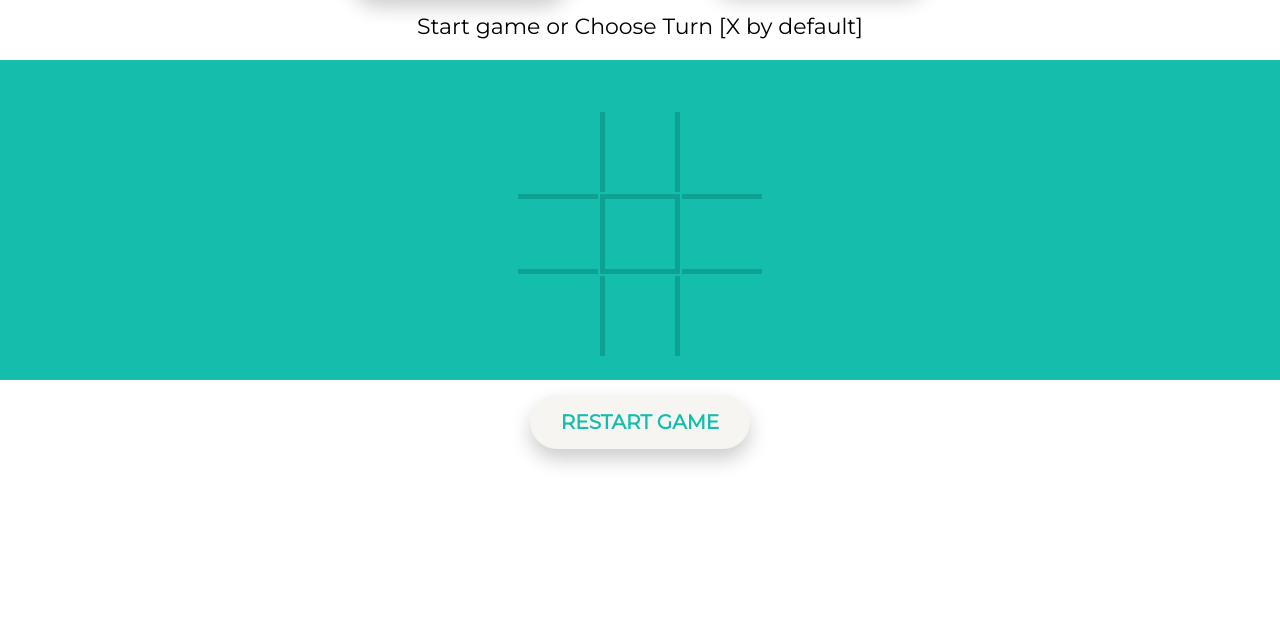
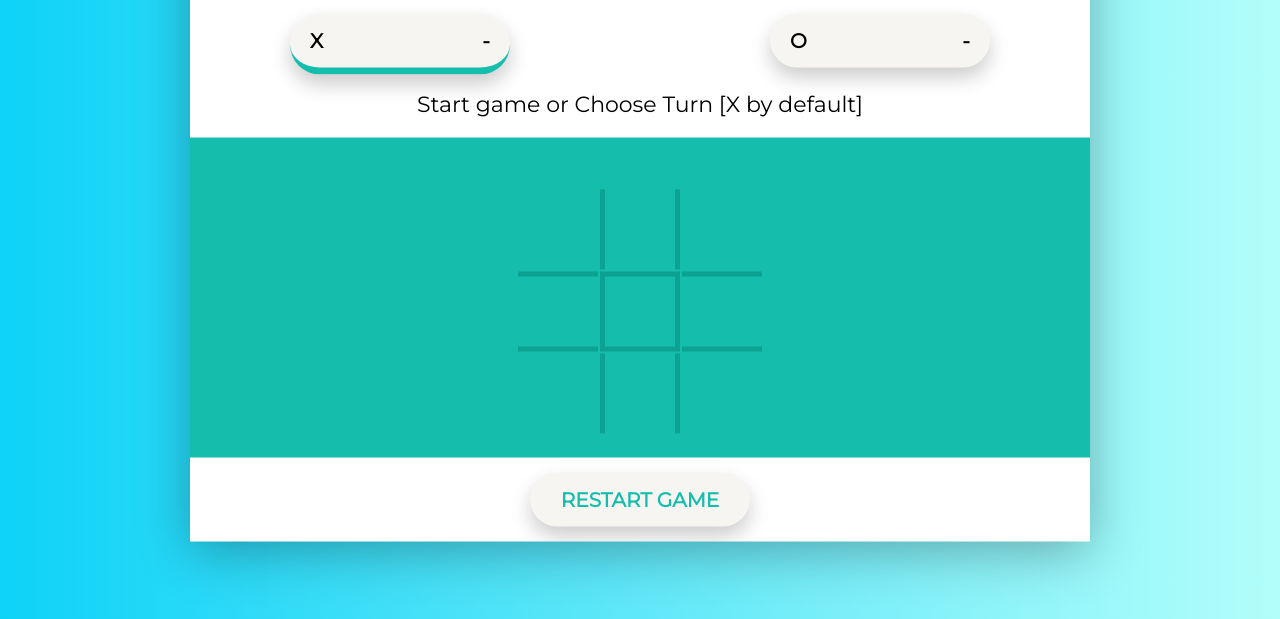
Before and after one commit to Naimul-Islam-Siam/TicTacToe, a plain HTML site: page index.html in a window 1280 px wide. Shown: the part 181-800 px from the top of the page. Drawn offline with nearby package versions, Linux system fonts and the light colour scheme; no server answers.

Commit message:
update 4 [interface update]

```diff
--- a/css/style.css
+++ b/css/style.css
@@ -6,6 +6,22 @@
 
 body {
 	font-family: 'Montserrat';
+	position: relative;
+	height: 100vh;
+	background: #B2FEFA;  /* fallback for old browsers */
+background: -webkit-linear-gradient(to right, #0ED2F7, #B2FEFA);  /* Chrome 10-25, Safari 5.1-6 */
+background: linear-gradient(to right, #0ED2F7, #B2FEFA); /* W3C, IE 10+/ Edge, Firefox 16+, Chrome 26+, Opera 12+, Safari 7+ */
+}
+
+.wrapper {
+    width: 900px;
+    position: absolute;
+    top: 50%;
+    left: 50%;
+    transform: translate(-50%, -50%);
+    background-color: #fff;
+    box-shadow: 0px 10px 50px rgba(0, 0, 0, 0.3);
+    overflow: hidden;
 }
 
 h1 {
@@ -19,21 +35,6 @@ h2 {
 	margin-bottom: 20px;
 	font-weight: 100;
 	font-size: 22px;
-}
-
-.btn:link,
-.btn:visited {
-	text-decoration: none;
-	text-align: center;
-	font-size: 20px;
-	font-weight: 3500;
-	cursor: pointer;
-	width: 220px;
-	background-color: #f7f5f2;
-	padding: 15px 20px;
-	text-align: center;
-	border-radius: 30px;
-	box-shadow: 0 10px 20px rgba(0, 0, 0, 0.2);
 }
 
 .resetBtn {
@@ -53,15 +54,6 @@ h2 {
 	background-color: #14BDAC;
 }
 
-table {
-	margin: auto;
-}
-
-td {
-	width: 80px;
-	height: 80px;
-}
-
 .square {
 	text-align: center;
 	font-size: 50px;
@@ -77,6 +69,30 @@ td {
 .horizontal {
 	border-top: 5px solid #0DA192;
 	border-bottom: 5px solid #0DA192;
+}
+
+table {
+	margin: auto;
+}
+
+td {
+	width: 80px;
+	height: 80px;
+}
+
+.btn:link,
+.btn:visited {
+	text-decoration: none;
+	text-align: center;
+	font-size: 20px;
+	font-weight: 3500;
+	cursor: pointer;
+	width: 220px;
+	background-color: #f7f5f2;
+	padding: 15px 20px;
+	text-align: center;
+	border-radius: 30px;
+	box-shadow: 0 10px 20px rgba(0, 0, 0, 0.2);
 }
 
 .name {
@@ -98,14 +114,14 @@ td {
 	color: black;
 	position: absolute;
 	top: 13px;
-	left: 350px;
+	left: 100px;
 }
 
 .btn-O {
 	color: black;
 	position: absolute;
 	top: 13px;
-	right: 350px;
+	right: 100px;
 }
 
 .btn-container {
--- a/index.html
+++ b/index.html
@@ -1,12 +1,15 @@
 <!DOCTYPE html>
-<html>
+<html lang="en">
 <head>
+	<meta charset="utf-8">
 	<title>TicTacToe</title>
 	<link rel="stylesheet" type="text/css" href="css/style.css">
 	<link href="https://fonts.googleapis.com/css?family=Montserrat" rel="stylesheet">
 	<script type="text/javascript" src="https://cdnjs.cloudflare.com/ajax/libs/howler/2.0.15/howler.core.min.js"></script>
 </head>
+
 <body>
+	<div class="wrapper">
 		<h1>TicTacToe</h1>
 		<div class="btn-container">
 				<a href="#" class="btn score-btn btn-X"><span class="name name-X">X</span> <span class="score score-X">-</span></a>
@@ -37,6 +40,8 @@
 		</div>
 
 		<h3><a href="#" class="btn resetBtn">RESTART GAME</a></h3>
+	</div>
+
 
 <script type="text/javascript" src="js/main.js">
 
--- a/js/main.js
+++ b/js/main.js
@@ -1,17 +1,22 @@
-var square = document.querySelectorAll(".square");
 var turn = "X";
-var message = document.querySelector(".message");
 var gameover = false;
+var winner = null;
 var gameDraw = false;
-var resetBtn = document.querySelector(".resetBtn");
+var count = 0;
 var scoreX = 0;
 var scoreO = 0;
+
+var square = document.querySelectorAll(".square");
+var message = document.querySelector(".message");
+var resetBtn = document.querySelector(".resetBtn");
+
+var btnX = document.querySelector(".btn-X");
+var btnO = document.querySelector(".btn-O");
+
 var scoreXdisplay = document.querySelector(".score-X");
 var scoreOdisplay = document.querySelector(".score-O");
-var winner = null;
-var btnX = document.querySelector(".btn-X");
-var btnO = document.querySelector(".btn-O");
-var count = 0;
+
+btnX.classList.add("border");
 
 var winSound = new Howl({
   src: ['sounds/to-the-point.mp3']
@@ -24,8 +29,6 @@ var drawSound = new Howl({
 var wrongSound = new Howl({
   src: ['sounds/your-turn.mp3']
 });
-
-btnX.classList.add("border");
 
 btnX.addEventListener("click", function(){
 	if(count < 1){
```
Lines whose indentation alone changed are shown as unchanged.
